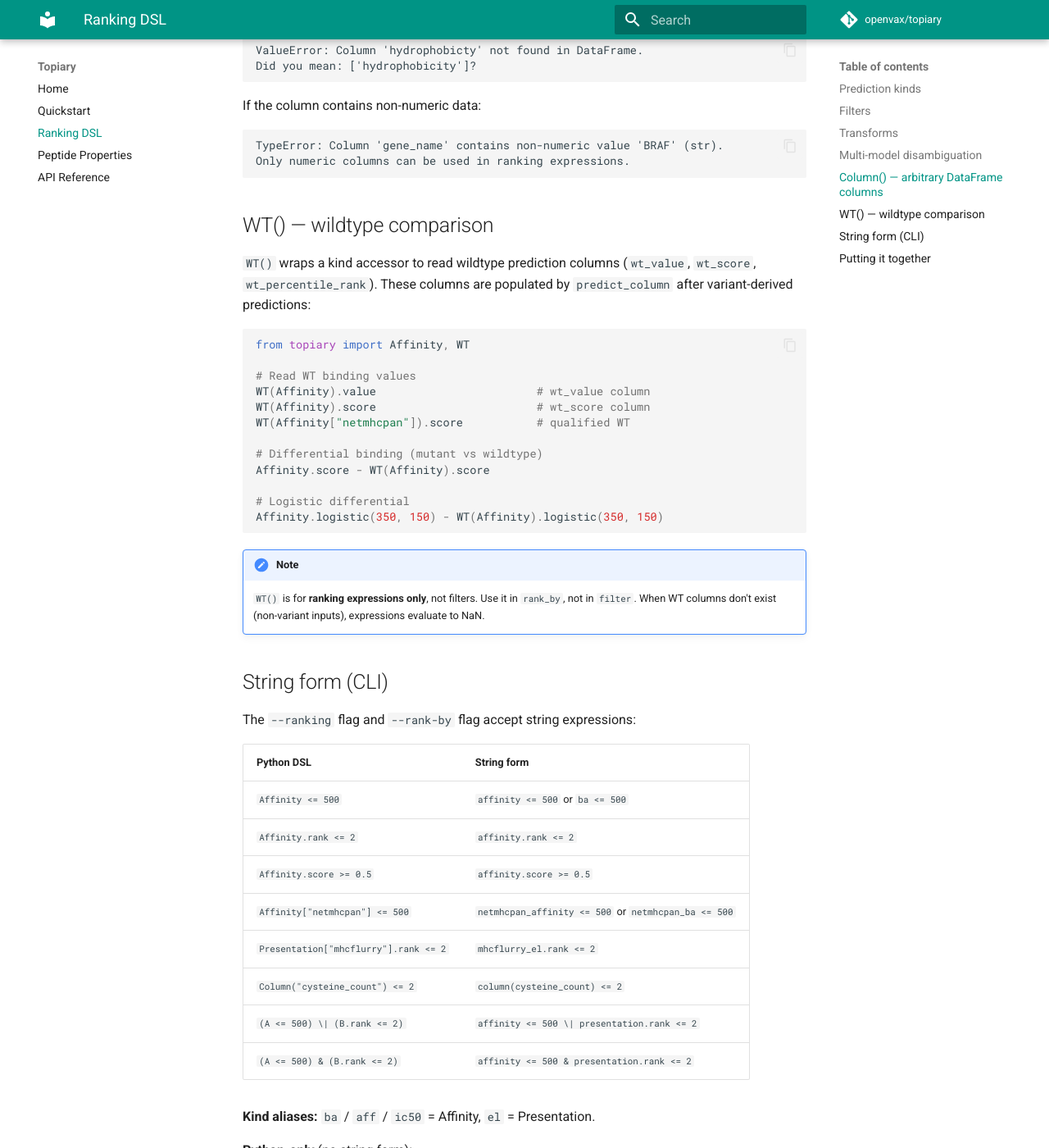
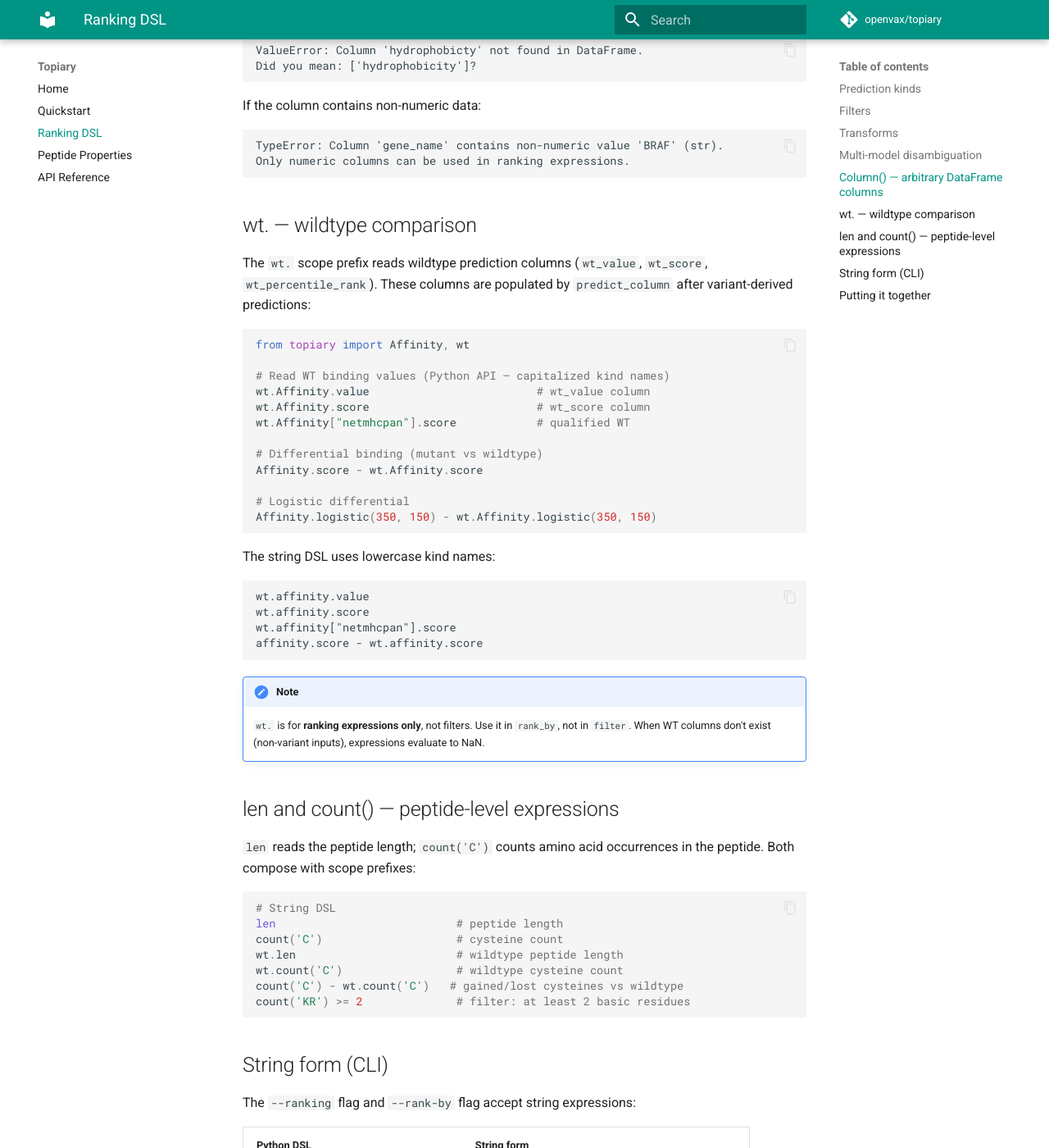
Before and after one commit to openvax/topiary, an MkDocs documentation site: the page built from docs/ranking.md, in a window 1280 px wide and 1400 px high, scrolled down 2861 px. Shown: the whole window at 82% size. Built offline with MkDocs 1.6.1 and Material for MkDocs 9.7.7, drawn with Linux system fonts in a browser that asks for light colours; comment, search, counter and statistics services are not loaded.

Commit message:
Fix review issues: dead code, validation, docs, test coverage
- Remove dead kind_map block in Scope.__getattr__ (unreachable code)
- Validate Count chars non-empty (reject count(''))
- Export self_scope from __init__.py
- Update README.md, docs/ranking.md, docs/api.md, docs/index.md:
  replace all WT() references with wt. scope syntax, add len/count docs
- Add 16 tests: shuffled scope (parse, eval, differential, Python API,
  len, count, repr roundtrip), self scope (parse, eval, differential,
  Python API, roundtrip), edge cases (nested scope rejected,
  empty count rejected, lowercase count normalized, shuffled reserved)

````diff
--- a/docs/ranking.md
+++ b/docs/ranking.md
@@ -131,27 +131,50 @@ TypeError: Column 'gene_name' contains non-numeric value 'BRAF' (str).
 Only numeric columns can be used in ranking expressions.
 ```
 
-## WT() — wildtype comparison
+## wt. — wildtype comparison
 
-`WT()` wraps a kind accessor to read wildtype prediction columns (`wt_value`, `wt_score`, `wt_percentile_rank`). These columns are populated by `predict_column` after variant-derived predictions:
+The `wt.` scope prefix reads wildtype prediction columns (`wt_value`, `wt_score`, `wt_percentile_rank`). These columns are populated by `predict_column` after variant-derived predictions:
 
 ```python
-from topiary import Affinity, WT
+from topiary import Affinity, wt
 
-# Read WT binding values
-WT(Affinity).value                        # wt_value column
-WT(Affinity).score                        # wt_score column
-WT(Affinity["netmhcpan"]).score           # qualified WT
+# Read WT binding values (Python API — capitalized kind names)
+wt.Affinity.value                         # wt_value column
+wt.Affinity.score                         # wt_score column
+wt.Affinity["netmhcpan"].score            # qualified WT
 
 # Differential binding (mutant vs wildtype)
-Affinity.score - WT(Affinity).score
+Affinity.score - wt.Affinity.score
 
 # Logistic differential
-Affinity.logistic(350, 150) - WT(Affinity).logistic(350, 150)
+Affinity.logistic(350, 150) - wt.Affinity.logistic(350, 150)
+```
+
+The string DSL uses lowercase kind names:
+
+```
+wt.affinity.value
+wt.affinity.score
+wt.affinity["netmhcpan"].score
+affinity.score - wt.affinity.score
 ```
 
 !!! note
-    `WT()` is for **ranking expressions only**, not filters. Use it in `rank_by`, not in `filter`. When WT columns don't exist (non-variant inputs), expressions evaluate to NaN.
+    `wt.` is for **ranking expressions only**, not filters. Use it in `rank_by`, not in `filter`. When WT columns don't exist (non-variant inputs), expressions evaluate to NaN.
+
+## len and count() — peptide-level expressions
+
+`len` reads the peptide length; `count('C')` counts amino acid occurrences in the peptide. Both compose with scope prefixes:
+
+```python
+# String DSL
+len                           # peptide length
+count('C')                    # cysteine count
+wt.len                        # wildtype peptide length
+wt.count('C')                 # wildtype cysteine count
+count('C') - wt.count('C')   # gained/lost cysteines vs wildtype
+count('KR') >= 2              # filter: at least 2 basic residues
+```
 
 ## String form (CLI)
 
--- a/topiary/__init__.py
+++ b/topiary/__init__.py
@@ -23,6 +23,7 @@ from .ranking import (
     parse_expr,
     parse_ranking,
     presentation_filter,
+    self_scope,
     shuffled,
     wt,
 )
@@ -54,6 +55,7 @@ __all__ = [
     "apply_ranking_strategy",
     "parse_expr",
     "presentation_filter",
+    "self_scope",
     "shuffled",
     "wt",
     "contains_mutant_residues",
````
Also changed, not shown: other parts of docs/ranking.md (+1 -2 lines), README.md (+31 -10 lines), docs/api.md (+23 -6 lines), docs/index.md (+2 -1 lines), 2 other files.
